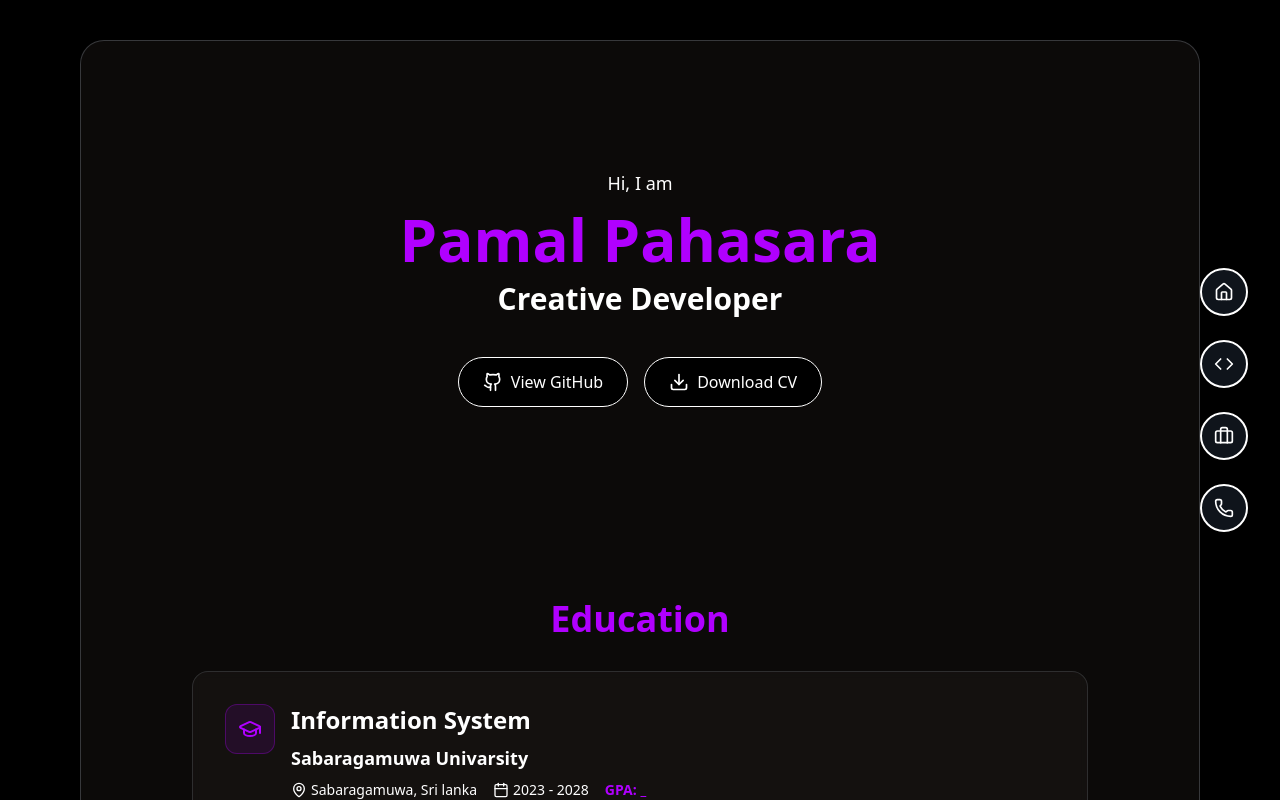
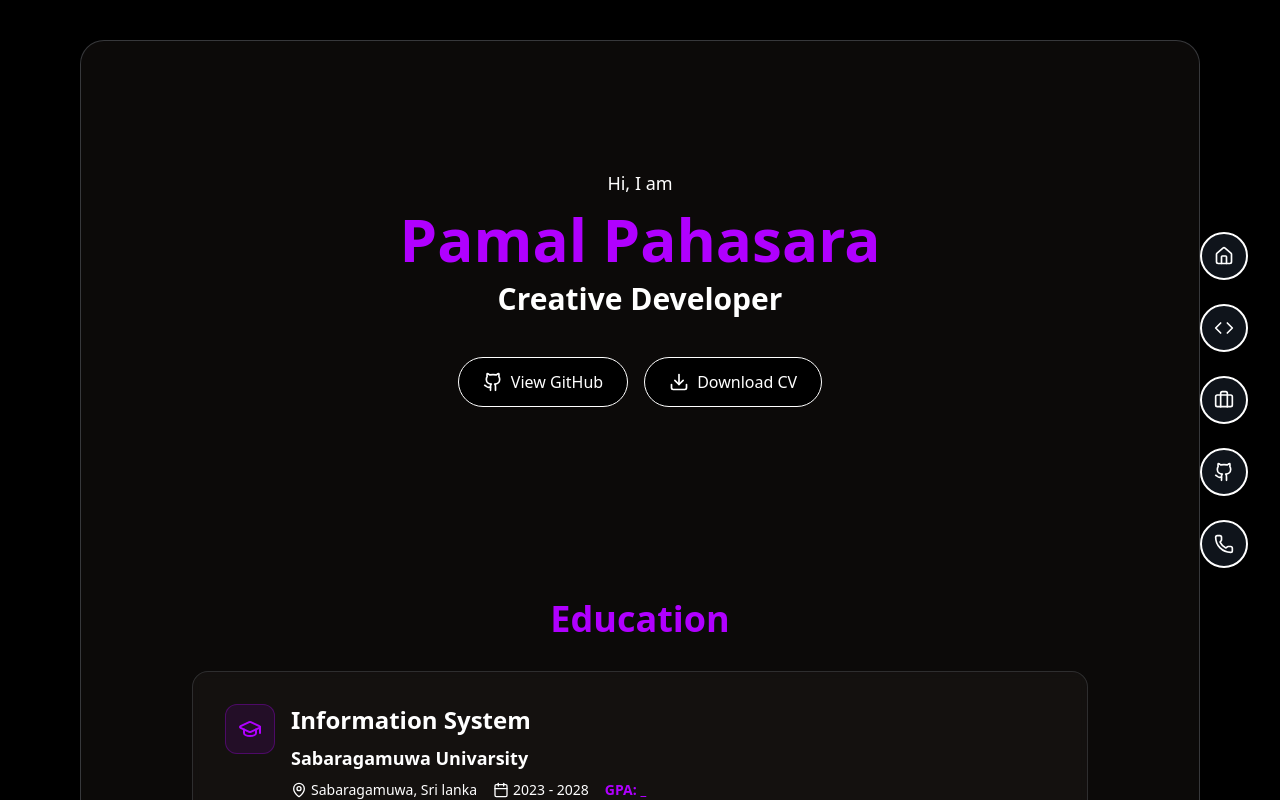
Before and after one commit to pamal29/react-portfolio, a React (Vite) app: page / in a window 1280 px wide. Shown: the top 800 px of the page. Built offline with nearby package versions, Linux system fonts and the light colour scheme.

Commit message:
added github button to navbar

```diff
--- a/src/components/Navbar.jsx
+++ b/src/components/Navbar.jsx
@@ -1,11 +1,14 @@
-import { Home, Code, Briefcase, Phone } from "lucide-react";
+import { label } from "framer-motion/client";
+import { Home, Code, Briefcase, Phone, Github} from "lucide-react";
 
 export default function Navbar({ scrollToSection }) {
   const navItems = [
     { icon: Home, label: "Home", section: "hero" },
     { icon: Code, label: "Skills", section: "skills" },
     { icon: Briefcase, label: "Projects", section: "projects" },
-    { icon: Phone, label: "Contact", section: "contact" }
+    {icon:Github, label:"Github", section:"github"},
+    { icon: Phone, label: "Contact", section: "contact" },
+
   ];
 
   return (
```
